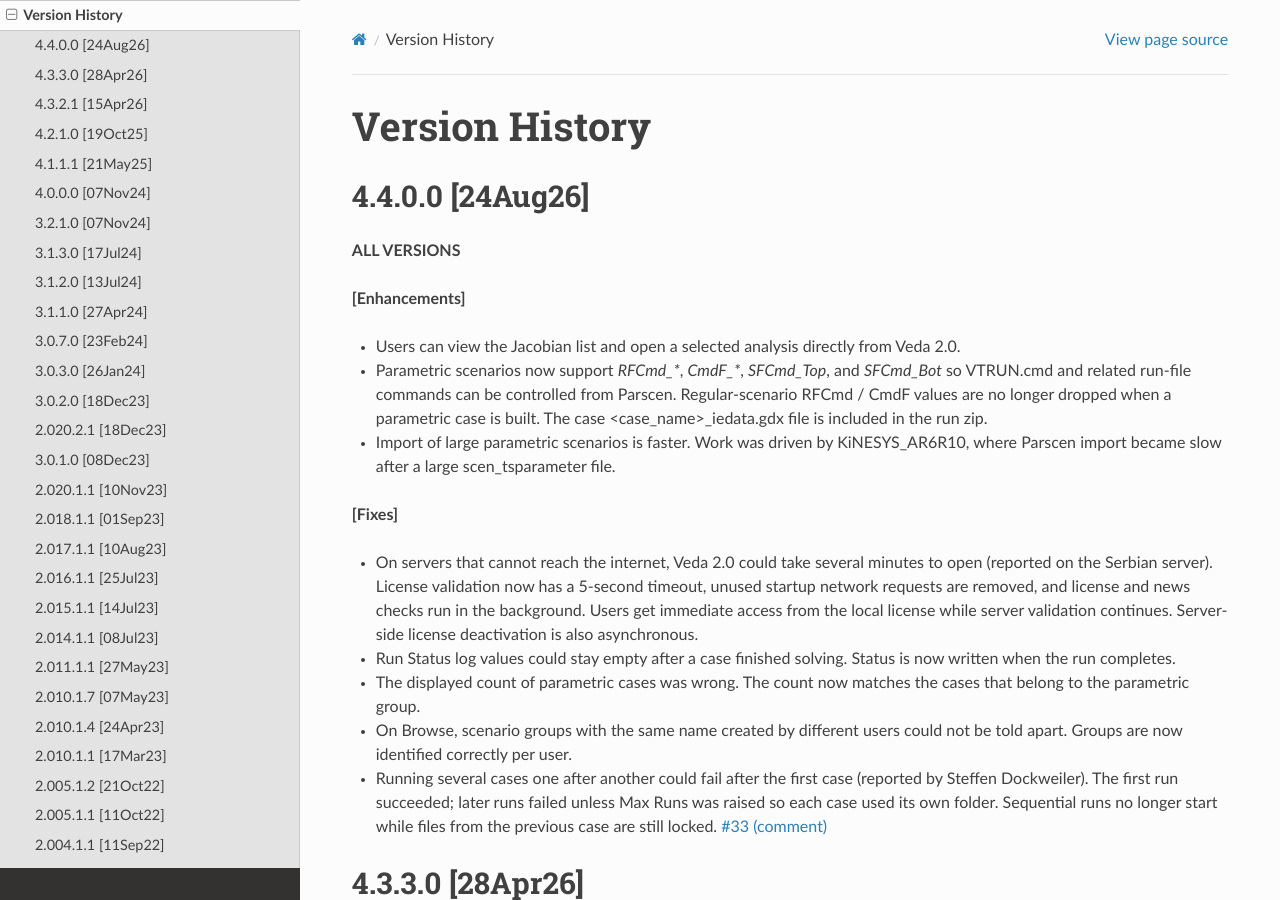
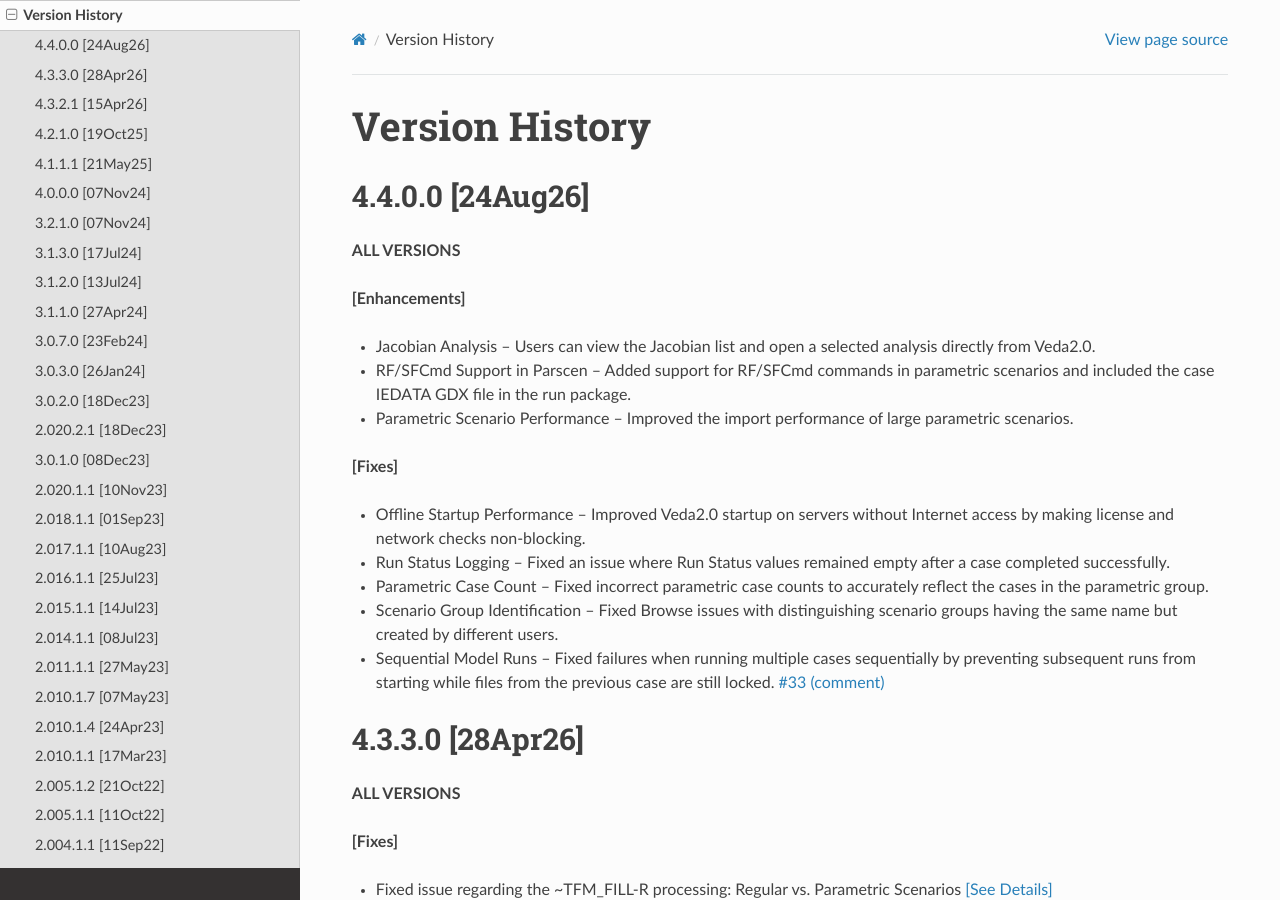
Before and after one commit to kanors-emr/Veda-documentation, a Sphinx documentation site: the page built from docs/source/pages/version_history.rst, in a window 1280 px wide and 900 px high. Built offline with Sphinx 7.4.7 and the Read the Docs theme 3.1.0, drawn with Linux system fonts in a browser that asks for light colours.

Commit message:
Revise version history for 4.4.0.0 release

```diff
--- a/docs/source/pages/version_history.rst
+++ b/docs/source/pages/version_history.rst
@@ -10,21 +10,17 @@
 
 **[Enhancements]**
 
-- Users can view the Jacobian list and open a selected analysis directly from Veda 2.0.
-- Parametric scenarios now support `RFCmd_*`, `CmdF_*`, `SFCmd_Top`, and `SFCmd_Bot` so VTRUN.cmd and related run-file commands can be controlled from Parscen. Regular-scenario RFCmd / CmdF values are no longer dropped when a parametric case is built. The case <case_name>_iedata.gdx file is included in the run zip.
-- Import of large parametric scenarios is faster. Work was driven by KiNESYS_AR6R10, where Parscen import became slow after a large scen_tsparameter file.
+- Jacobian Analysis – Users can view the Jacobian list and open a selected analysis directly from Veda2.0.
+- RF/SFCmd Support in Parscen – Added support for RF/SFCmd commands in parametric scenarios and included the case IEDATA GDX file in the run package.
+- Parametric Scenario Performance – Improved the import performance of large parametric scenarios.
 
 **[Fixes]**
 
-- On servers that cannot reach the internet, Veda 2.0 could take several minutes to open (reported on the Serbian server). License validation now has a 5-second timeout, unused startup network requests are removed, and license and news checks run in the background. Users get immediate access from the local license while server validation continues. Server-side license deactivation is also asynchronous.
-
-- Run Status log values could stay empty after a case finished solving. Status is now written when the run completes.
-
-- The displayed count of parametric cases was wrong. The count now matches the cases that belong to the parametric group.
-
-- On Browse, scenario groups with the same name created by different users could not be told apart. Groups are now identified correctly per user.
-
-- Running several cases one after another could fail after the first case (reported by Steffen Dockweiler). The first run succeeded; later runs failed unless Max Runs was raised so each case used its own folder. Sequential runs no longer start while files from the previous case are still locked. `#33 (comment) <https://github.com/kanors-emr/Veda2.0-Installation/issues/33#issuecomment-2092375294>`_
+- Offline Startup Performance – Improved Veda2.0 startup on servers without Internet access by making license and network checks non-blocking.
+- Run Status Logging – Fixed an issue where Run Status values remained empty after a case completed successfully.
+- Parametric Case Count – Fixed incorrect parametric case counts to accurately reflect the cases in the parametric group.
+- Scenario Group Identification – Fixed Browse issues with distinguishing scenario groups having the same name but created by different users.
+- Sequential Model Runs – Fixed failures when running multiple cases sequentially by preventing subsequent runs from starting while files from the previous case are still locked. `#33 (comment) <https://github.com/kanors-emr/Veda2.0-Installation/issues/33#issuecomment-2092375294>`_
 
 
 4.3.3.0 [28Apr26]
```
